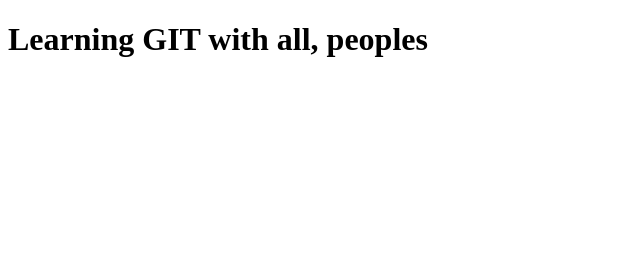
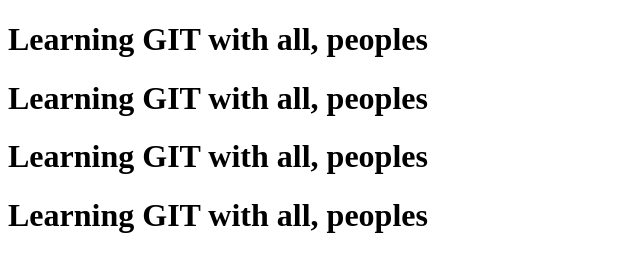
Before and after one commit to Sanselin777/learning_git, a plain HTML site: page index.html in a window 1280 px wide. Shown: the whole page, without its empty margins (0-640 px from the left). Drawn offline with Linux system fonts and the light colour scheme.

Commit message:
title:fixed
this is the best way to learn about git, making good commitd

```diff
--- a/index.html
+++ b/index.html
@@ -9,6 +9,9 @@
 <body>
     <div>
         <h1>Learning GIT with all, peoples</h1>
+        <h1>Learning GIT with all, peoples</h1>
+        <h1>Learning GIT with all, peoples</h1>
+        <h1>Learning GIT with all, peoples</h1>
     </div>
 </body>
 </html>
```
